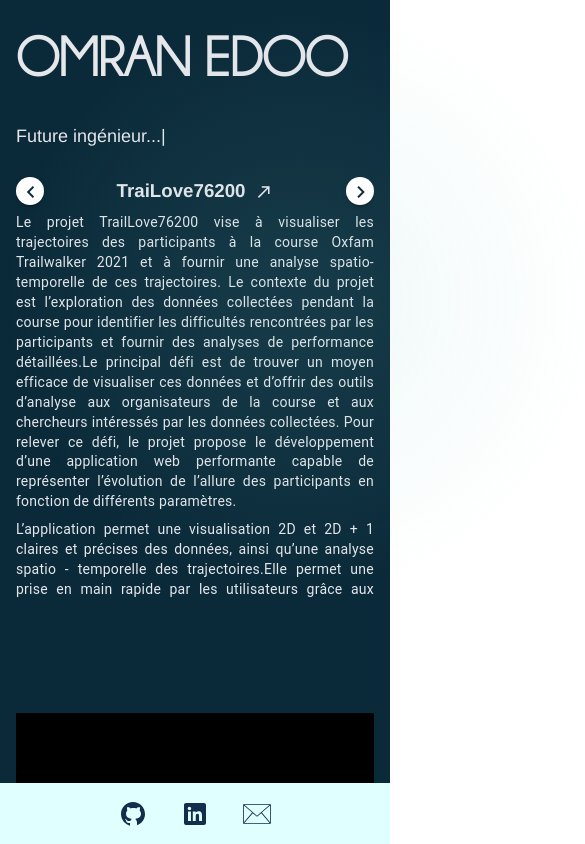
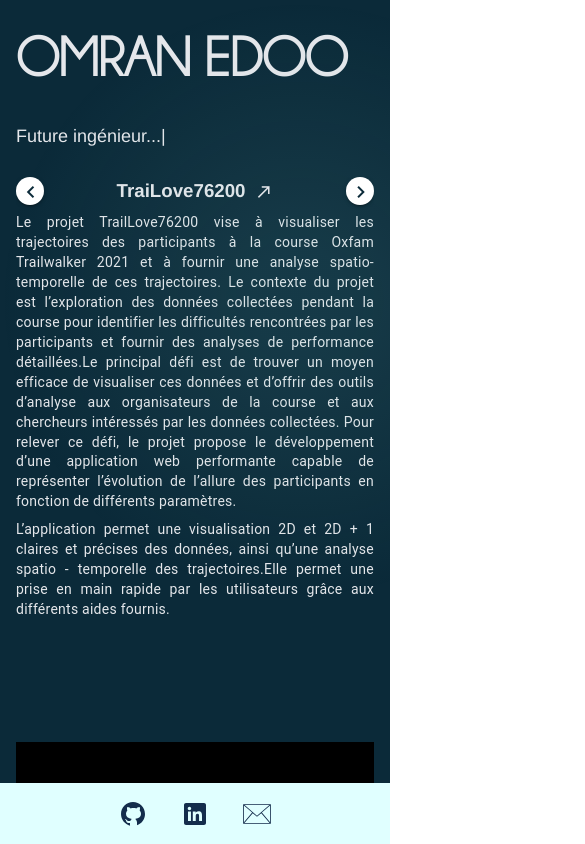
Before and after one commit to OmranEdoo/portefolio, a Vue app: page / in a window 390 px wide. Shown: the top 844 px of the page, 585 px wide, since content can reach past the window. Built offline with nearby package versions, Linux system fonts and the light colour scheme.

Commit message:
resp mobile

```diff
--- a/src/App.vue
+++ b/src/App.vue
@@ -116,6 +116,7 @@ body,
 #app {
   margin: 0;
   min-height: 100vh;
+  overflow-x: hidden;
 }
 
 @media only screen and (min-width: 1280px) {
@@ -156,9 +157,15 @@ body,
   display: flex !important;
   flex-direction: row;
   justify-content: center;
-  height: 50vh;
   flex-wrap: wrap;
 }
+
+@media only screen and (min-width: 1280px) {
+  #descriptionContainer {
+    height: 50vh;
+  }
+}
+
 
 @font-face {
   font-family: "title";
```
